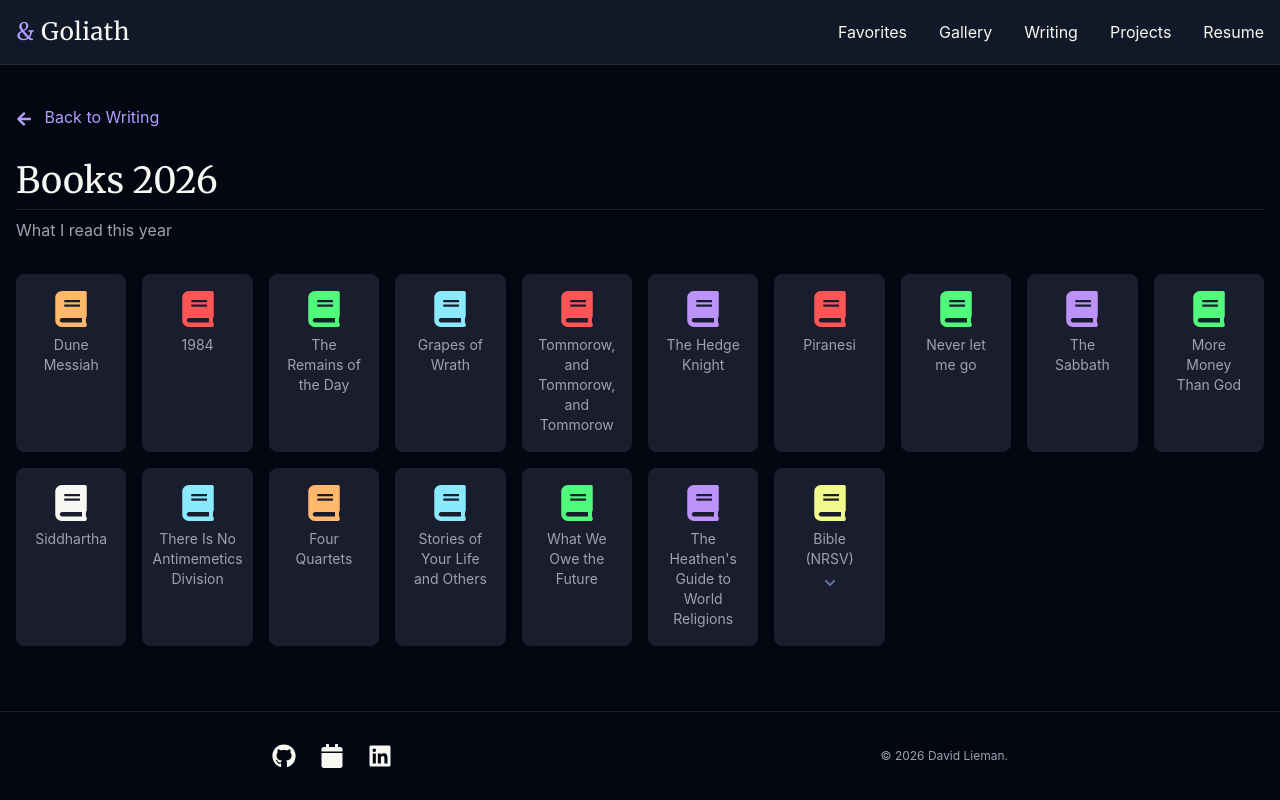
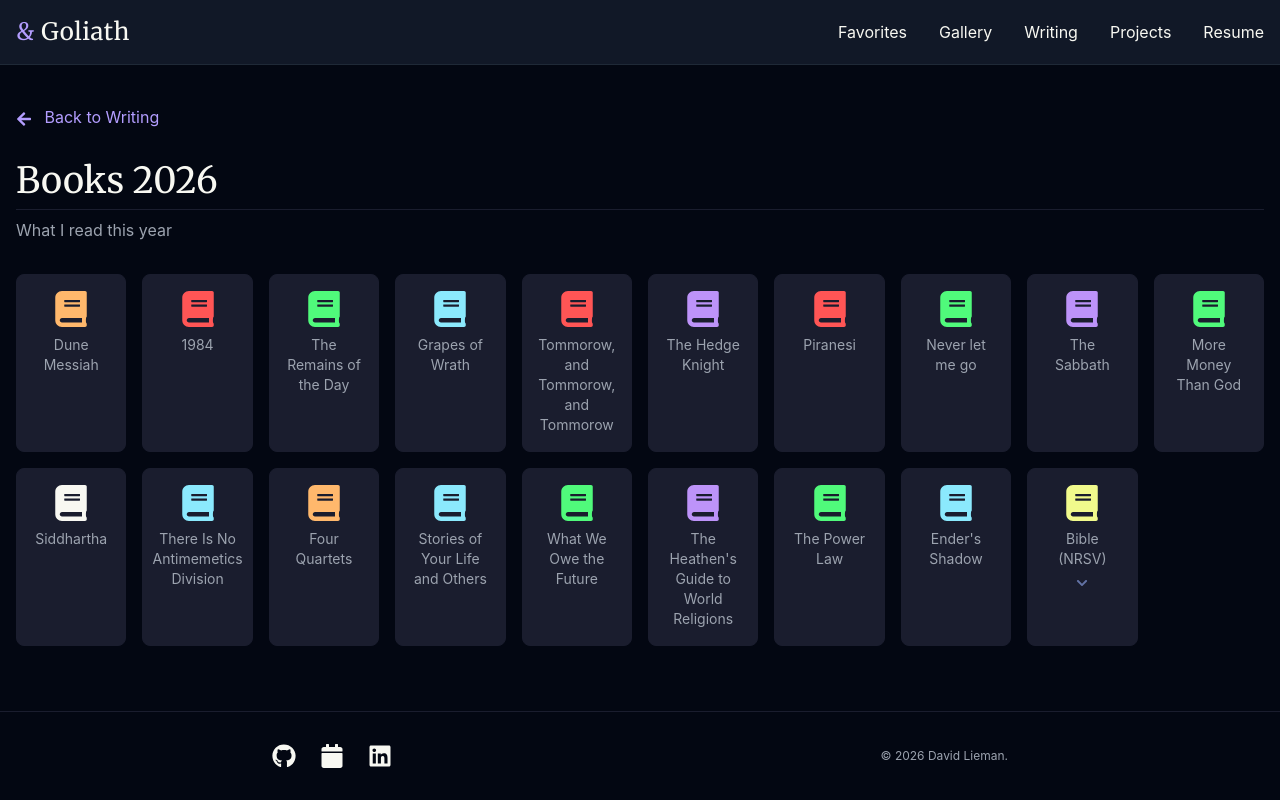
Before and after one commit to David3748/AndGoliath, a Next.js app: page /writing/Books2026 in a window 1280 px wide. Built offline with nearby package versions, Linux system fonts and the light colour scheme.

Commit message:
Update puzzle loading logic to select a random puzzle on mount in useAndGo hook. Add two new books to the Books2026 list with reviews and ratings.

```diff
--- a/src/components/andgo/useAndGo.ts
+++ b/src/components/andgo/useAndGo.ts
@@ -44,9 +44,9 @@
   const [hintPoints, setHintPoints] = useState<Point[]>([]);
   const [consecutivePasses, setConsecutivePasses] = useState(0);
 
-  // Load first puzzle (index 0) on mount
+  // Load a random puzzle on mount
   useEffect(() => {
-    const puzzle = TSUMEGO_PUZZLES[0];
+    const puzzle = TSUMEGO_PUZZLES[Math.floor(Math.random() * TSUMEGO_PUZZLES.length)];
     setHintPoints([]);
     setConsecutivePasses(0);
     setState({
--- a/src/pages/writing/Books2026.tsx
+++ b/src/pages/writing/Books2026.tsx
@@ -131,6 +131,20 @@
     color: '#BD93F9',
     review: 'Badly written, widely read, seemingly never deeply.',
     rating: 2.1,
+  },
+  {
+    title: 'The Power Law',
+    author: 'Sebastian Mallaby',
+    color: '#50FA7B',
+    review: 'Mallaby writing about hedge funds makes me want to work at a hedge fund mallaby writing about VCs makes me want to be a VC',
+    rating: 4.0
+  },
+  {
+    title: "Ender's Shadow",
+    author: 'Orson Scott Card',
+    color: '#8BE9FD',
+    review: 'slightly worse than I remember, maybe was deep when I was 13',
+    rating: 3.8
   },
   {
     title: 'Bible (NRSV)',
```
